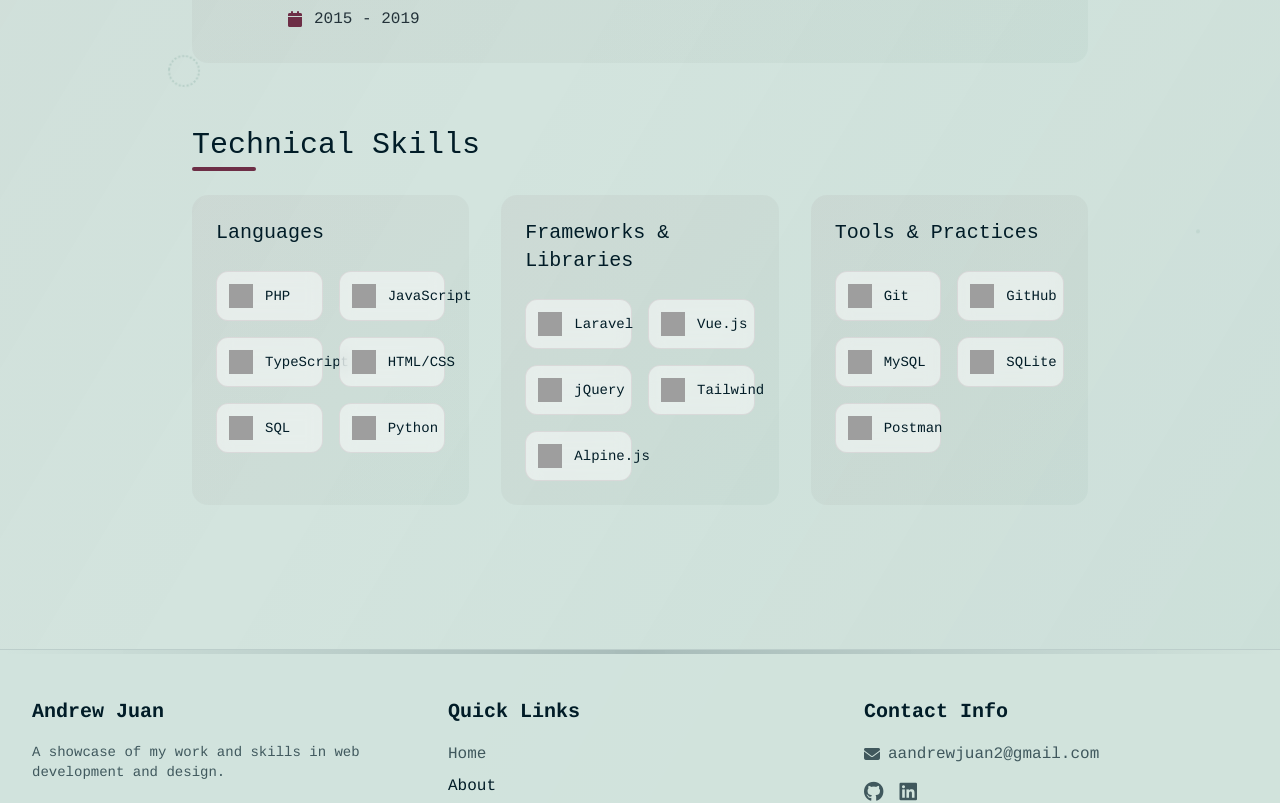
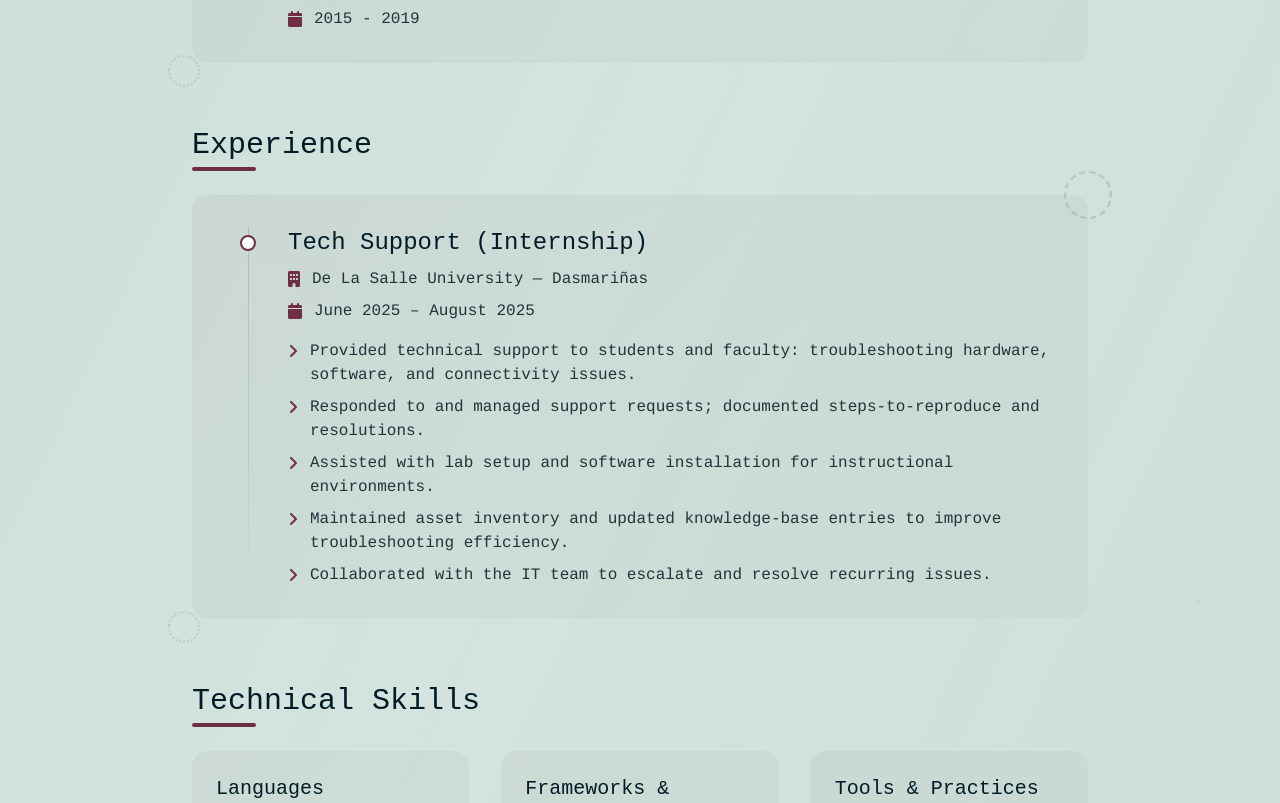
Before and after one commit to aandrewjuan1/portfolio, a Vue app: page /portfolio/about in a window 1280 px wide. Shown: the part 1200-2003 px from the top of the page. Built offline with nearby package versions, Linux system fonts and the light colour scheme; grey boxes are pictures that could not be loaded; a web font is replaced by a local one.

Commit message:
added experience section

```diff
--- a/src/components/home/AboutSection.vue
+++ b/src/components/home/AboutSection.vue
@@ -33,7 +33,7 @@
               </h2>
               <p class="text-lg leading-relaxed text-rich-black-300 dark:text-mint-green-300 font-primary max-w-2xl">
                 Motivated Computer Science undergraduate with hands-on experience building responsive,
-                interactive web applications. Seeking an internship role where I can contribute to both frontend
+                interactive web applications. Seeking a part-time web developer position where I can contribute to both frontend
                 and backend development. Passionate about clean code, user-focused design, and learning
                 modern web technologies in real-world environments.
               </p>
--- a/src/components/home/Hero.vue
+++ b/src/components/home/Hero.vue
@@ -68,7 +68,7 @@
 <script setup lang="ts">
 import { onMounted } from 'vue';
 
-const subtitleText = "CS Student | Full Stack Developer | Seeking Internship";
+const subtitleText = "CS Student | Full Stack Developer | Seeking Part-Time Work";
 let currentText = '';
 let currentIndex = 0;
 let isDeleting = false;
--- a/src/pages/About.vue
+++ b/src/pages/About.vue
@@ -189,6 +189,82 @@
                           </div>
                         </div>
                       </div>
+                    </div>
+                  </div>
+                </div>
+              </div>
+
+              <!-- Decorative Elements -->
+              <div class="absolute -top-6 -right-6 w-12 h-12 border-2 border-dashed border-wine/20 dark:border-viridian/20 rounded-full animate-spin-slow"></div>
+              <div class="absolute -bottom-6 -left-6 w-8 h-8 border-2 border-dotted border-viridian/20 dark:border-wine/20 rounded-full animate-spin-slow-reverse"></div>
+            </div>
+          </div>
+        </section>
+
+        <!-- Experience Section -->
+        <section class="space-y-8">
+          <h2 class="text-3xl font-mono text-rich-black dark:text-mint-green-100 relative inline-block">
+            Experience
+            <span class="absolute left-0 -bottom-2 w-16 h-1 bg-wine dark:bg-viridian rounded"></span>
+          </h2>
+          <div class="relative group">
+            <!-- Card Background with Gradient Border -->
+            <div class="absolute inset-0 bg-gradient-to-br from-wine/5 to-viridian/5 dark:from-wine/10 dark:to-viridian/10 rounded-2xl transform transition-transform duration-500 group-hover:scale-[1.02]"></div>
+            <div class="absolute inset-0 bg-gradient-to-br from-wine/10 to-viridian/10 dark:from-wine/20 dark:to-viridian/20 rounded-2xl blur-xl opacity-0 group-hover:opacity-100 transition-opacity duration-500"></div>
+
+            <!-- Card Content -->
+            <div class="relative p-8">
+              <!-- Timeline Container -->
+              <div class="space-y-8">
+                <!-- Tech Support (Internship) -->
+                <div class="relative">
+                  <!-- Timeline Line -->
+                  <div class="absolute left-6 top-0 bottom-0 w-px bg-gradient-to-b from-wine/20 via-viridian/20 to-transparent dark:from-wine/30 dark:via-viridian/30"></div>
+
+                  <!-- Content -->
+                  <div class="relative pl-16">
+                    <!-- Timeline Dot -->
+                    <div class="absolute left-4 top-2 w-4 h-4 rounded-full border-2 border-wine dark:border-viridian bg-white dark:bg-rich-black-300"></div>
+
+                    <!-- Experience Info -->
+                    <div class="space-y-4">
+                      <div>
+                        <h3 class="text-2xl font-mono text-rich-black dark:text-mint-green-100">Tech Support (Internship)</h3>
+                        <div class="mt-2 space-y-2">
+                          <div class="flex items-center gap-3 text-rich-black-300 dark:text-mint-green-300">
+                            <i class="fas fa-building text-wine dark:text-viridian"></i>
+                            <span class="font-primary">De La Salle University — Dasmariñas</span>
+                          </div>
+                          <div class="flex items-center gap-3 text-rich-black-300 dark:text-mint-green-300">
+                            <i class="fas fa-calendar text-wine dark:text-viridian"></i>
+                            <span class="font-primary">June 2025 – August 2025</span>
+                          </div>
+                        </div>
+                      </div>
+
+                      <!-- Responsibilities -->
+                      <ul class="mt-4 space-y-2">
+                        <li class="flex items-start gap-3 text-rich-black-300 dark:text-mint-green-300 font-primary">
+                          <i class="fas fa-angle-right mt-1 text-wine dark:text-viridian"></i>
+                          <span>Provided technical support to students and faculty: troubleshooting hardware, software, and connectivity issues.</span>
+                        </li>
+                        <li class="flex items-start gap-3 text-rich-black-300 dark:text-mint-green-300 font-primary">
+                          <i class="fas fa-angle-right mt-1 text-wine dark:text-viridian"></i>
+                          <span>Responded to and managed support requests; documented steps-to-reproduce and resolutions.</span>
+                        </li>
+                        <li class="flex items-start gap-3 text-rich-black-300 dark:text-mint-green-300 font-primary">
+                          <i class="fas fa-angle-right mt-1 text-wine dark:text-viridian"></i>
+                          <span>Assisted with lab setup and software installation for instructional environments.</span>
+                        </li>
+                        <li class="flex items-start gap-3 text-rich-black-300 dark:text-mint-green-300 font-primary">
+                          <i class="fas fa-angle-right mt-1 text-wine dark:text-viridian"></i>
+                          <span>Maintained asset inventory and updated knowledge-base entries to improve troubleshooting efficiency.</span>
+                        </li>
+                        <li class="flex items-start gap-3 text-rich-black-300 dark:text-mint-green-300 font-primary">
+                          <i class="fas fa-angle-right mt-1 text-wine dark:text-viridian"></i>
+                          <span>Collaborated with the IT team to escalate and resolve recurring issues.</span>
+                        </li>
+                      </ul>
                     </div>
                   </div>
                 </div>
```
